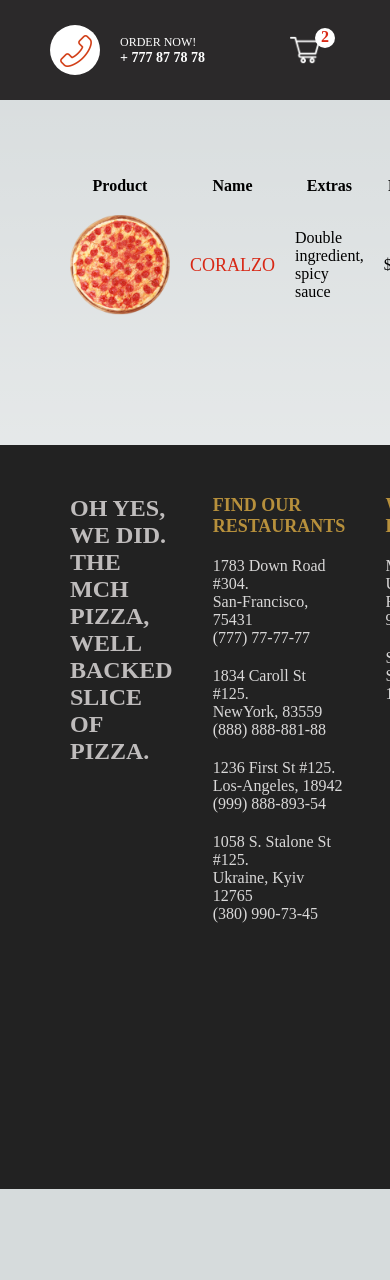
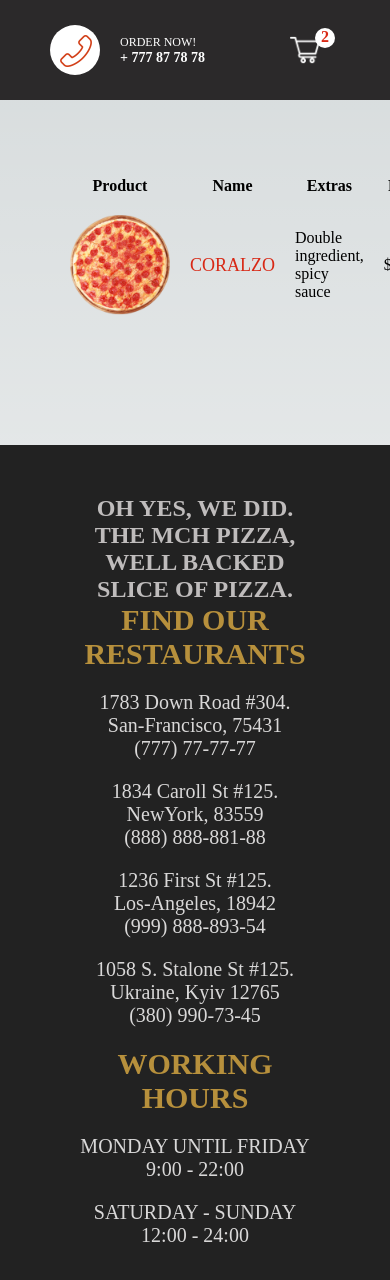
Before and after one commit to Chuloshnikov/pizzastore, a Next.js app: page /Cart in a window 390 px wide. Shown: the top 1280 px of the page. Before the commit the page ends 1189 px from the top, so only its background shows below. Built offline with nearby package versions, Linux system fonts and the light colour scheme.

Commit message:
Adaptive Mein Footer Product

```diff
--- a/styles/Footer.module.css
+++ b/styles/Footer.module.css
@@ -36,3 +36,32 @@
 .motto {
     color: rgb(191, 188, 188);
 }
+
+@media screen and (max-width:768px) {
+    .container {
+        height: auto;
+    }
+}
+
+@media screen and (max-width:480px) {
+
+    .container {
+        text-align: center;
+    }
+
+    .item:first-child {
+        display: none;
+    }
+
+    .item {
+        flex-direction: column;
+    }
+
+    .title {
+        font-size: 30px;
+    }
+
+    .text {
+        font-size: 20px;
+    }
+}
--- a/styles/Navbar.module.css
+++ b/styles/Navbar.module.css
@@ -126,3 +126,9 @@
         flex: 3;
     }
 }
+
+@media screen and (max-width:375px) {
+    .container {
+        padding: 0 20px;
+    }
+}
--- a/styles/PizzaCard.module.css
+++ b/styles/PizzaCard.module.css
@@ -28,14 +28,24 @@
     color: #2B292A;
 }
 
-@media screen and (max-width: 480px) {
-    .container {
-        width: 100%;
-    }
-}
+
 
 @media screen and (max-width: 768px) {
     .container {
         width: 50%;
     }
 }
+
+@media screen and (max-width: 480px) {
+    .container {
+        width: 100%;
+    }
+
+    .title {
+        font-size: 30px;
+    }
+
+    .price {
+        font-size: 24px;
+    }
+}
--- a/styles/PizzaList.module.css
+++ b/styles/PizzaList.module.css
@@ -6,8 +6,8 @@
     gap: 3rem;
 }
 
-.discription {
-    font-size: 34px;
+.description {
+    font-size: 22px;
     color: #444444;
     width: 70%;
 }
@@ -22,10 +22,12 @@
 
 @media screen and (max-width:480px) {
     .title {
+        font-size: 40px;
         text-align: center;
     }
     .description {
         width: 90%;
+        font-size: 18px;
         text-align: center;
     }
 }
--- a/styles/Product.module.css
+++ b/styles/Product.module.css
@@ -115,3 +115,56 @@
     font-weight: 500;
     cursor: pointer;
 }
+
+
+@media screen and (max-width:768px) {
+    .container {
+        height: auto;
+        flex-direction: column;
+    }
+
+    .left {
+        display: flex;
+        align-items: center;
+        justify-content: center;
+    }
+
+    .imgContainer {
+        width: 60vw;
+        height: 60vw;
+    }
+}
+
+@media screen and (max-width:480px) {
+    .container {
+        text-align: center;
+    }
+
+    .title {
+        margin: 5px;
+    }
+
+    .sizes {
+        width: 100%;
+        padding: 0 20px;
+    }
+
+    .ingredients {
+        flex-direction: column;
+    }
+
+    .option {
+        margin: 10px;
+        font-size: 18px;
+    }
+
+    .checkbox {
+        width: 25px;
+        height: 25px;
+    }
+
+    .quantity, .button {
+        height: 50px;
+        padding: 10px 20px;
+    }
+}
```
